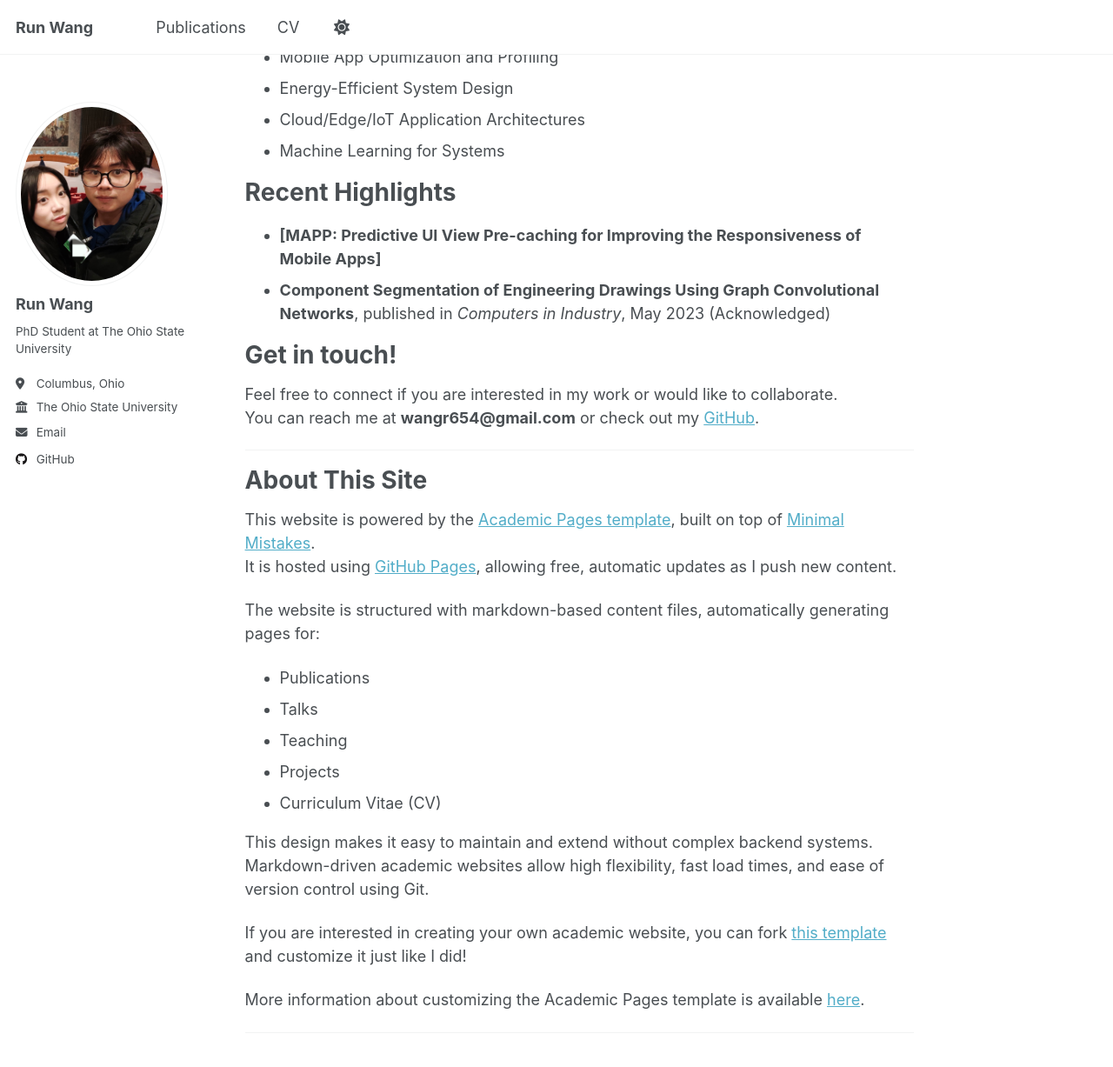
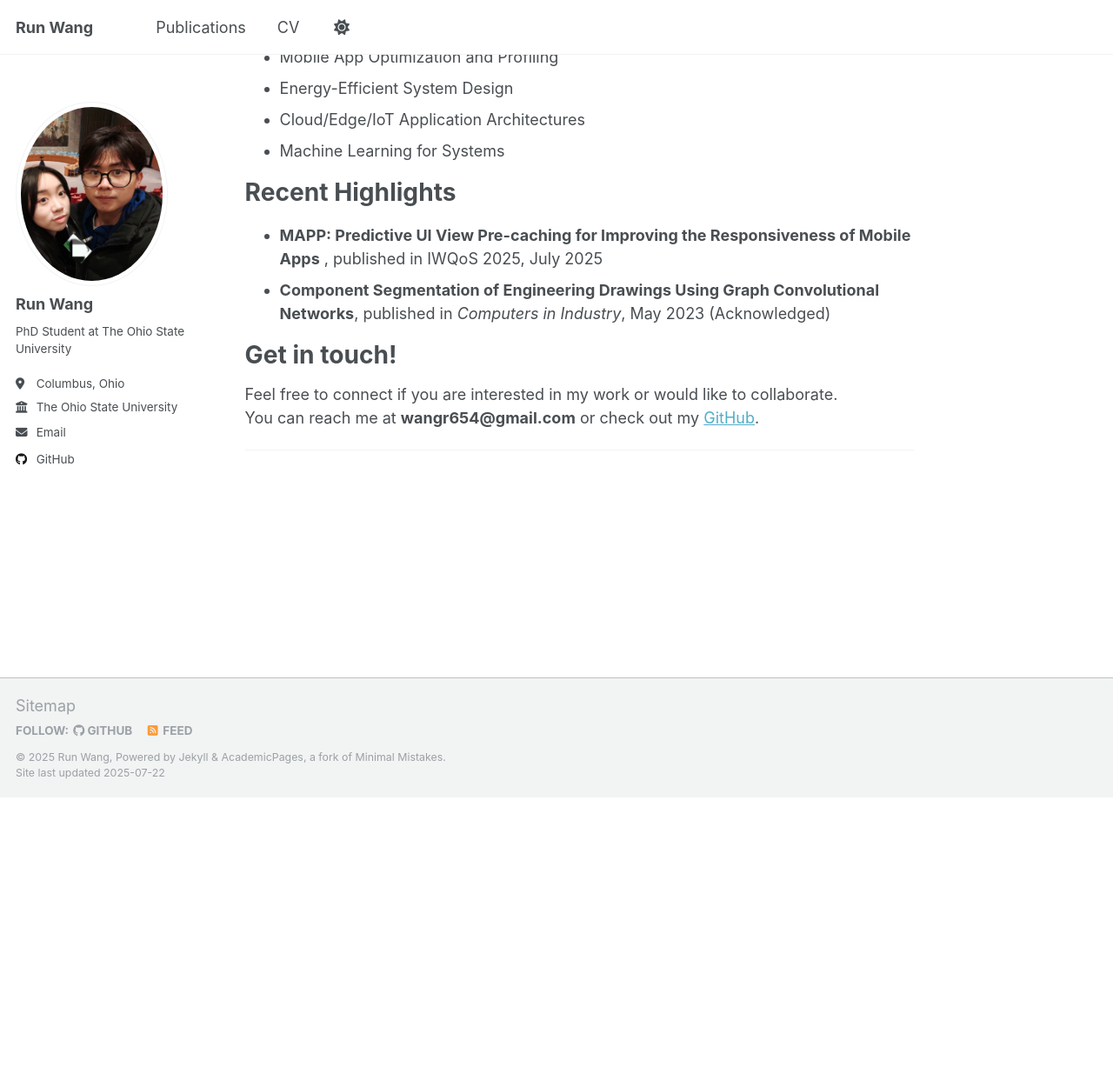
Before and after one commit to RunWang123/RunWang123.github.io, a Jekyll site: the page built from _pages/about.md, in a window 1280 px wide and 1400 px high, scrolled down 511 px. Shown: the top 1227 px of the window at 87% size. Built offline with Jekyll 4.4.1, drawn with Linux system fonts in a browser that asks for light colours; after the commit the page ends 1428 px from its top, so only the background shows below that.

Commit message:
Update about.md

```diff
--- a/_pages/about.md
+++ b/_pages/about.md
@@ -21,7 +21,7 @@ Research Interests
 
 Recent Highlights
 ======
-* **[MAPP: Predictive UI View Pre-caching for Improving the Responsiveness of Mobile Apps]**
+* **MAPP: Predictive UI View Pre-caching for Improving the Responsiveness of Mobile Apps** , published in IWQoS 2025, July 2025
 * **Component Segmentation of Engineering Drawings Using Graph Convolutional Networks**, published in *Computers in Industry*, May 2023 (Acknowledged)
 
 Get in touch!
@@ -29,24 +29,5 @@ Get in touch!
 Feel free to connect if you are interested in my work or would like to collaborate.
 You can reach me at **wangr654@gmail.com** or check out my [GitHub](https://github.com/RunWang123).
 
----
-
-About This Site
-======
-This website is powered by the [Academic Pages template](https://github.com/academicpages/academicpages.github.io), built on top of [Minimal Mistakes](https://mmistakes.github.io/minimal-mistakes/).
-It is hosted using [GitHub Pages](https://pages.github.com), allowing free, automatic updates as I push new content.
-
-The website is structured with markdown-based content files, automatically generating pages for:
-- Publications
-- Talks
-- Teaching
-- Projects
-- Curriculum Vitae (CV)
-
-This design makes it easy to maintain and extend without complex backend systems. Markdown-driven academic websites allow high flexibility, fast load times, and ease of version control using Git.
-
-If you are interested in creating your own academic website, you can fork [this template](https://github.com/academicpages/academicpages.github.io) and customize it just like I did!
-
-More information about customizing the Academic Pages template is available [here](https://academicpages.github.io/markdown/).
 
 ---
```
